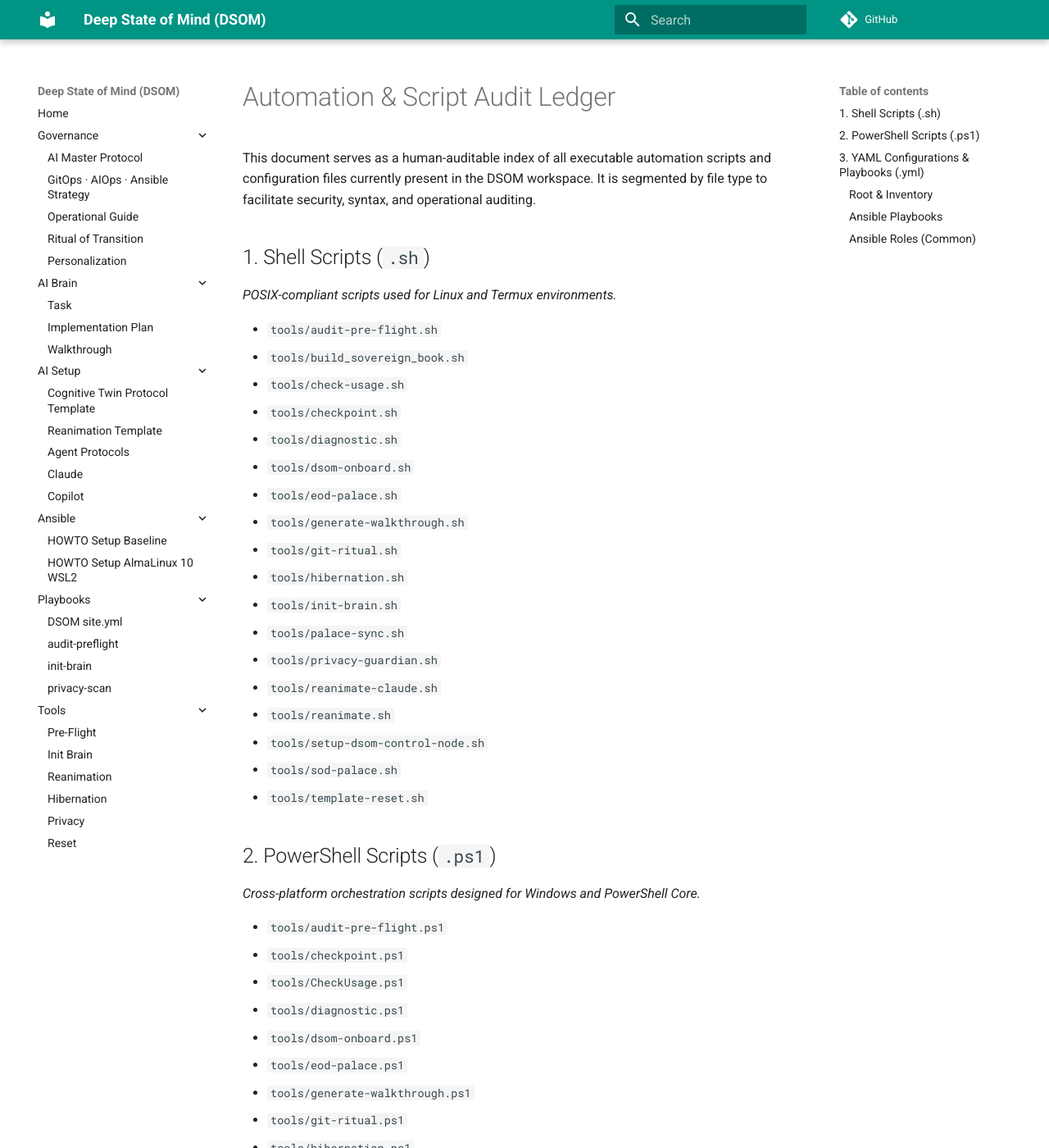
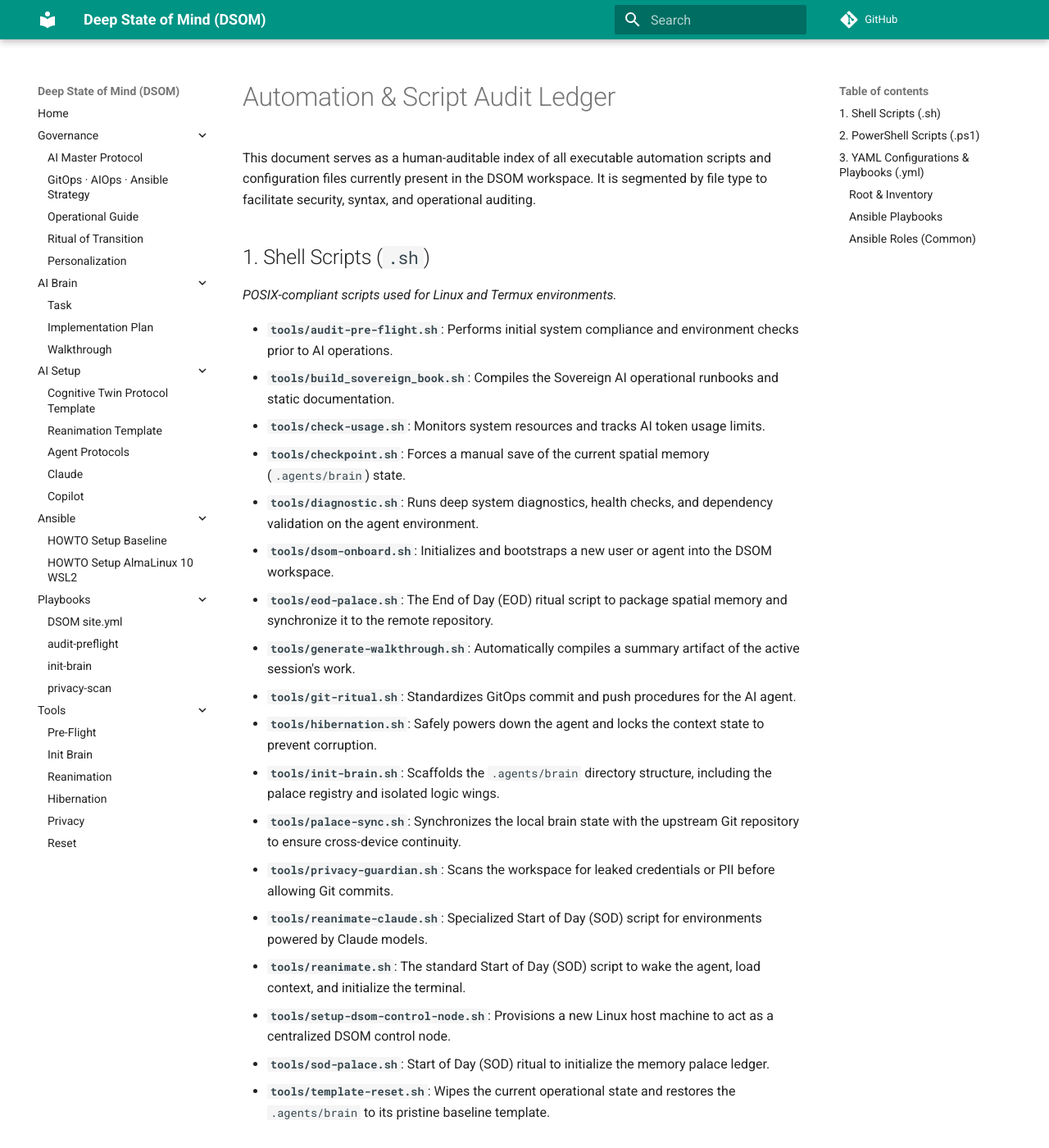
Before and after one commit to linuxmalaysia/deep-state-of-mind-for-my-ai, an MkDocs documentation site: the page built from docs/governance/AUTOMATION-AUDIT-LIST.md, in a window 1280 px wide and 1400 px high. Shown: the whole window at 82% size. Built offline with MkDocs 1.6.1 and Material for MkDocs 9.7.7, drawn with Linux system fonts in a browser that asks for light colours; comment, search, counter and statistics services are not loaded; some of the changed text lies outside the part shown.

Commit message:
docs(governance): append operational descriptions to all automation scripts in the audit ledger

```diff
--- a/docs/governance/AUTOMATION-AUDIT-LIST.md
+++ b/docs/governance/AUTOMATION-AUDIT-LIST.md
@@ -13,75 +13,75 @@ This document serves as a human-auditable index of all executable automation scr
 ## 1. Shell Scripts (`.sh`)
 *POSIX-compliant scripts used for Linux and Termux environments.*
 
-- `tools/audit-pre-flight.sh`
-- `tools/build_sovereign_book.sh`
-- `tools/check-usage.sh`
-- `tools/checkpoint.sh`
-- `tools/diagnostic.sh`
-- `tools/dsom-onboard.sh`
-- `tools/eod-palace.sh`
-- `tools/generate-walkthrough.sh`
-- `tools/git-ritual.sh`
-- `tools/hibernation.sh`
-- `tools/init-brain.sh`
-- `tools/palace-sync.sh`
-- `tools/privacy-guardian.sh`
-- `tools/reanimate-claude.sh`
-- `tools/reanimate.sh`
-- `tools/setup-dsom-control-node.sh`
-- `tools/sod-palace.sh`
-- `tools/template-reset.sh`
+- **`tools/audit-pre-flight.sh`**: Performs initial system compliance and environment checks prior to AI operations.
+- **`tools/build_sovereign_book.sh`**: Compiles the Sovereign AI operational runbooks and static documentation.
+- **`tools/check-usage.sh`**: Monitors system resources and tracks AI token usage limits.
+- **`tools/checkpoint.sh`**: Forces a manual save of the current spatial memory (`.agents/brain`) state.
+- **`tools/diagnostic.sh`**: Runs deep system diagnostics, health checks, and dependency validation on the agent environment.
+- **`tools/dsom-onboard.sh`**: Initializes and bootstraps a new user or agent into the DSOM workspace.
+- **`tools/eod-palace.sh`**: The End of Day (EOD) ritual script to package spatial memory and synchronize it to the remote repository.
+- **`tools/generate-walkthrough.sh`**: Automatically compiles a summary artifact of the active session's work.
+- **`tools/git-ritual.sh`**: Standardizes GitOps commit and push procedures for the AI agent.
+- **`tools/hibernation.sh`**: Safely powers down the agent and locks the context state to prevent corruption.
+- **`tools/init-brain.sh`**: Scaffolds the `.agents/brain` directory structure, including the palace registry and isolated logic wings.
+- **`tools/palace-sync.sh`**: Synchronizes the local brain state with the upstream Git repository to ensure cross-device continuity.
+- **`tools/privacy-guardian.sh`**: Scans the workspace for leaked credentials or PII before allowing Git commits.
+- **`tools/reanimate-claude.sh`**: Specialized Start of Day (SOD) script for environments powered by Claude models.
+- **`tools/reanimate.sh`**: The standard Start of Day (SOD) script to wake the agent, load context, and initialize the terminal.
+- **`tools/setup-dsom-control-node.sh`**: Provisions a new Linux host machine to act as a centralized DSOM control node.
+- **`tools/sod-palace.sh`**: Start of Day (SOD) ritual to initialize the memory palace ledger.
+- **`tools/template-reset.sh`**: Wipes the current operational state and restores the `.agents/brain` to its pristine baseline template.
 
 ## 2. PowerShell Scripts (`.ps1`)
 *Cross-platform orchestration scripts designed for Windows and PowerShell Core.*
 
-- `tools/audit-pre-flight.ps1`
-- `tools/checkpoint.ps1`
-- `tools/CheckUsage.ps1`
-- `tools/diagnostic.ps1`
-- `tools/dsom-onboard.ps1`
-- `tools/eod-palace.ps1`
-- `tools/generate-walkthrough.ps1`
-- `tools/git-ritual.ps1`
-- `tools/hibernation.ps1`
-- `tools/init-brain.ps1`
-- `tools/palace-sync.ps1`
-- `tools/privacy-guardian.ps1`
-- `tools/reanimate-claude.ps1`
-- `tools/reanimate.ps1`
-- `tools/setup-wsl-almalinux10.ps1`
-- `tools/sod-palace.ps1`
-- `tools/template-reset.ps1`
+- **`tools/audit-pre-flight.ps1`**: Performs initial system compliance and environment checks prior to AI operations.
+- **`tools/checkpoint.ps1`**: Forces a manual save of the current spatial memory state.
+- **`tools/CheckUsage.ps1`**: Monitors system resources and tracks AI token usage limits.
+- **`tools/diagnostic.ps1`**: Runs deep system diagnostics and dependency validation.
+- **`tools/dsom-onboard.ps1`**: Initializes a new user or agent into the DSOM workspace.
+- **`tools/eod-palace.ps1`**: The End of Day (EOD) ritual script to package spatial memory.
+- **`tools/generate-walkthrough.ps1`**: Automatically compiles a summary artifact of the active session's work.
+- **`tools/git-ritual.ps1`**: Standardizes GitOps commit and push procedures.
+- **`tools/hibernation.ps1`**: Safely powers down the agent and locks the context state.
+- **`tools/init-brain.ps1`**: Scaffolds the `.agents/brain` directory structure.
+- **`tools/palace-sync.ps1`**: Synchronizes the local brain state with the upstream Git repository.
+- **`tools/privacy-guardian.ps1`**: Scans the workspace for leaked credentials or PII before Git commits.
+- **`tools/reanimate-claude.ps1`**: Specialized Start of Day (SOD) script for Claude models.
+- **`tools/reanimate.ps1`**: The standard Start of Day (SOD) script to wake the agent and load context.
+- **`tools/setup-wsl-almalinux10.ps1`**: Provisions a Windows Subsystem for Linux (WSL) environment running AlmaLinux 10.
+- **`tools/sod-palace.ps1`**: Start of Day (SOD) ritual to initialize the memory palace ledger.
+- **`tools/template-reset.ps1`**: Wipes the current state and restores the `.agents/brain` baseline template.
 
 ## 3. YAML Configurations & Playbooks (`.yml`)
 *Ansible playbooks, role tasks, and inventory configurations.*
 
 ### Root & Inventory
-- `mkdocs.yml`
-- `inventory/hosts.yml`
-- `inventory/group_vars/all.yml`
+- **`mkdocs.yml`**: Core configuration for the MkDocs static site generator used to publish DSOM documentation.
+- **`inventory/hosts.yml`**: Ansible inventory file defining target nodes and server groups.
+- **`inventory/group_vars/all.yml`**: Global variables and shared secrets for the Ansible infrastructure fabric.
 
 ### Ansible Playbooks
-- `playbooks/common.yml`
-- `playbooks/preflight.yml`
-- `playbooks/dsom/audit-preflight.yml`
-- `playbooks/dsom/checkpoint-palace.yml`
-- `playbooks/dsom/eod-palace.yml`
-- `playbooks/dsom/init-brain.yml`
-- `playbooks/dsom/onboard-dsom.yml`
-- `playbooks/dsom/privacy-scan.yml`
-- `playbooks/dsom/site.yml`
-- `playbooks/dsom/sod-palace.yml`
+- **`playbooks/common.yml`**: Baseline configurations and hardening applied to all infrastructure nodes.
+- **`playbooks/preflight.yml`**: Pre-execution checks and environment validation for the Ansible fabric.
+- **`playbooks/dsom/audit-preflight.yml`**: Ansible orchestration translating the standalone audit pre-flight checks to multi-node environments.
+- **`playbooks/dsom/checkpoint-palace.yml`**: Ansible orchestration for distributed memory checkpointing.
+- **`playbooks/dsom/eod-palace.yml`**: Ansible orchestration for End of Day rituals across the node network.
+- **`playbooks/dsom/init-brain.yml`**: Ansible orchestration for scalable brain scaffolding.
+- **`playbooks/dsom/onboard-dsom.yml`**: Ansible playbook for onboarding remote nodes into the DSOM framework.
+- **`playbooks/dsom/privacy-scan.yml`**: Ansible orchestration enforcing privacy guarding across distributed nodes.
+- **`playbooks/dsom/site.yml`**: Master site playbook sequentially combining all DSOM orchestration roles.
+- **`playbooks/dsom/sod-palace.yml`**: Ansible orchestration for Start of Day initialization across nodes.
 
 ### Ansible Roles (Common)
-- `roles/common/defaults/main.yml`
-- `roles/common/handlers/main.yml`
-- `roles/common/meta/main.yml`
-- `roles/common/tasks/directories.yml`
-- `roles/common/tasks/main.yml`
-- `roles/common/tasks/packages.yml`
-- `roles/common/tasks/sysctl.yml`
-- `roles/common/tasks/timezone.yml`
+- **`roles/common/defaults/main.yml`**: Default variable definitions for the common baseline role.
+- **`roles/common/handlers/main.yml`**: Reusable service handlers (e.g., restarting SSH/Nginx) for the common role.
+- **`roles/common/meta/main.yml`**: Role dependency definitions and Galaxy metadata.
+- **`roles/common/tasks/directories.yml`**: Idempotent creation of standard organizational directory structures.
+- **`roles/common/tasks/main.yml`**: Primary execution file orchestrating the sub-tasks for the common role.
+- **`roles/common/tasks/packages.yml`**: Package management definitions for baseline dependencies (e.g., `git`, `curl`, `podman`).
+- **`roles/common/tasks/sysctl.yml`**: Kernel parameter tuning and security hardening via `sysctl`.
+- **`roles/common/tasks/timezone.yml`**: Idempotent configuration of node timezones and NTP synchronization.
 
 ---
 *Deep State of Mind (DSOM) For My AI Protocol | Harisfazillah Jamel (LinuxMalaysia) | 2026-07-12*
```
Also changed, not shown: CHANGELOG.md (+1 -1 lines).
